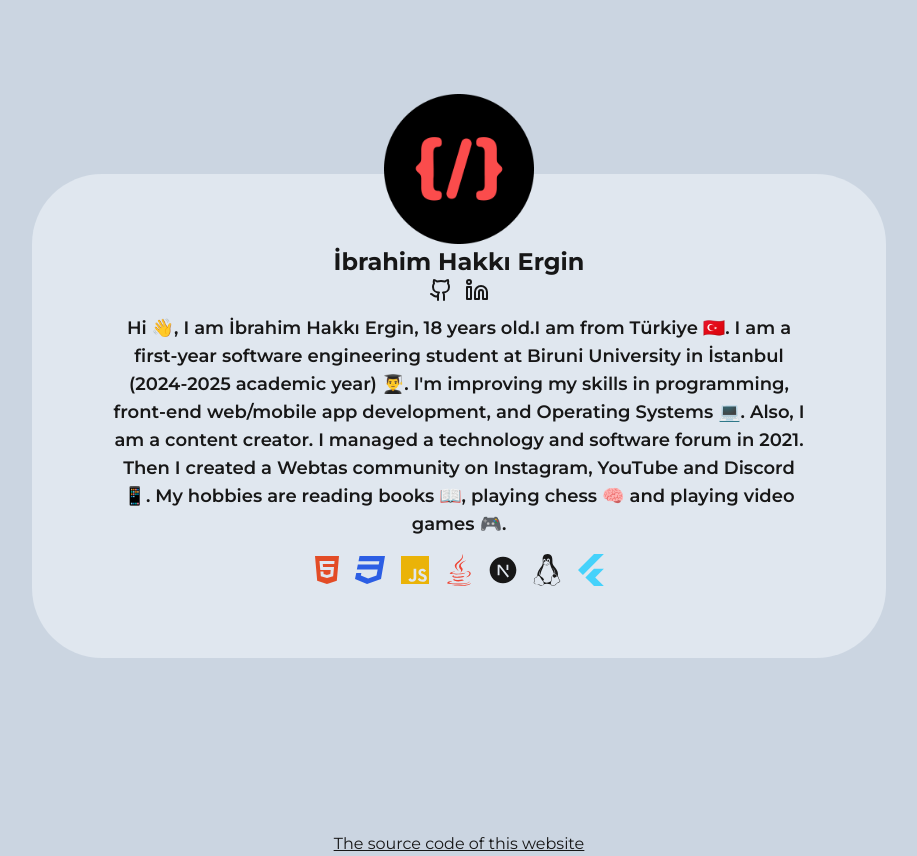
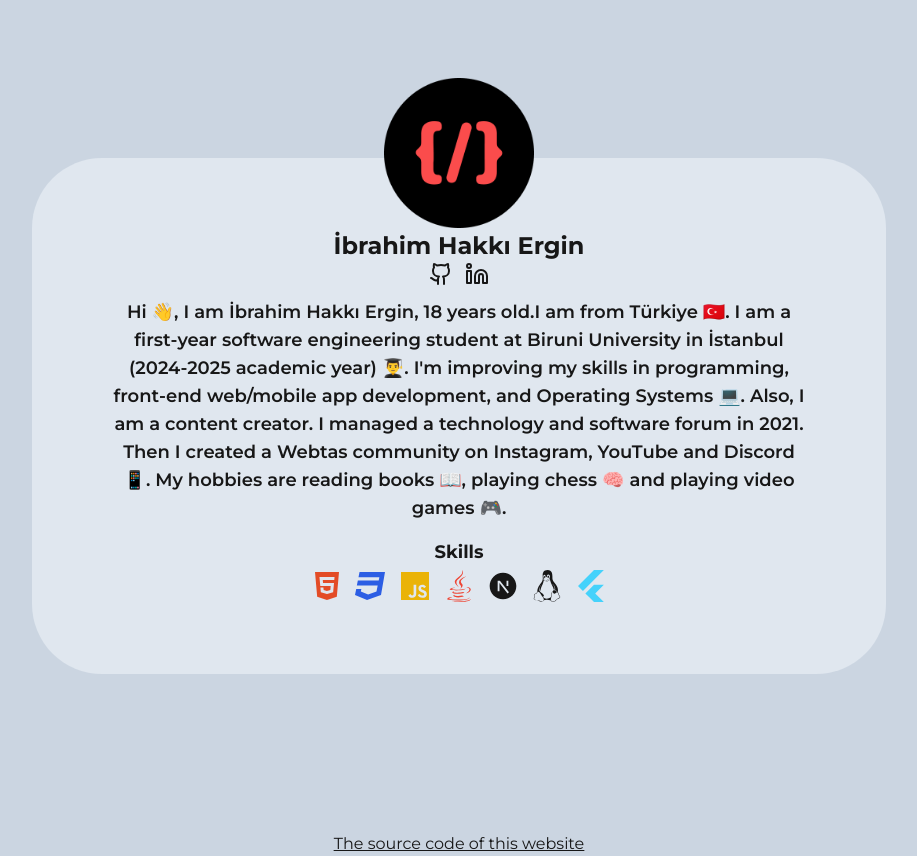
Before and after one commit to 06ergin06/hakkiergin, a Next.js app: page / in a window 1280 px wide. Shown: the whole page, without its empty margins (181-1098 px from the left). Built offline with nearby package versions, Linux system fonts and the light colour scheme.

Commit message:
add skills header

```diff
--- a/src/app/page.js
+++ b/src/app/page.js
@@ -35,6 +35,7 @@ export default function Home() {
           </p>
         </div>
         <div>
+          <h3 className="md:text-lg font-bold mb-1">Skills</h3>
           <Icons />
         </div>
       </div>
```
